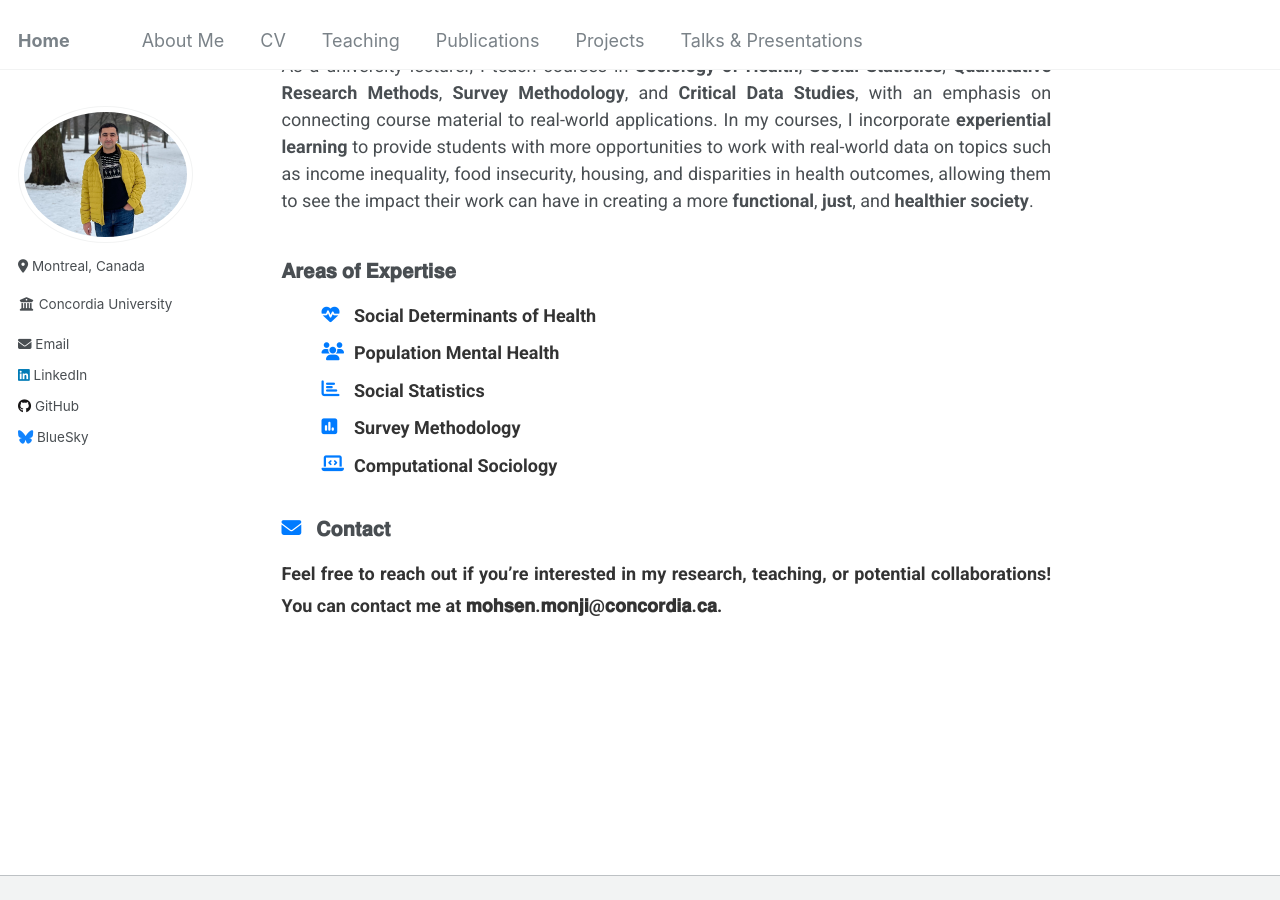
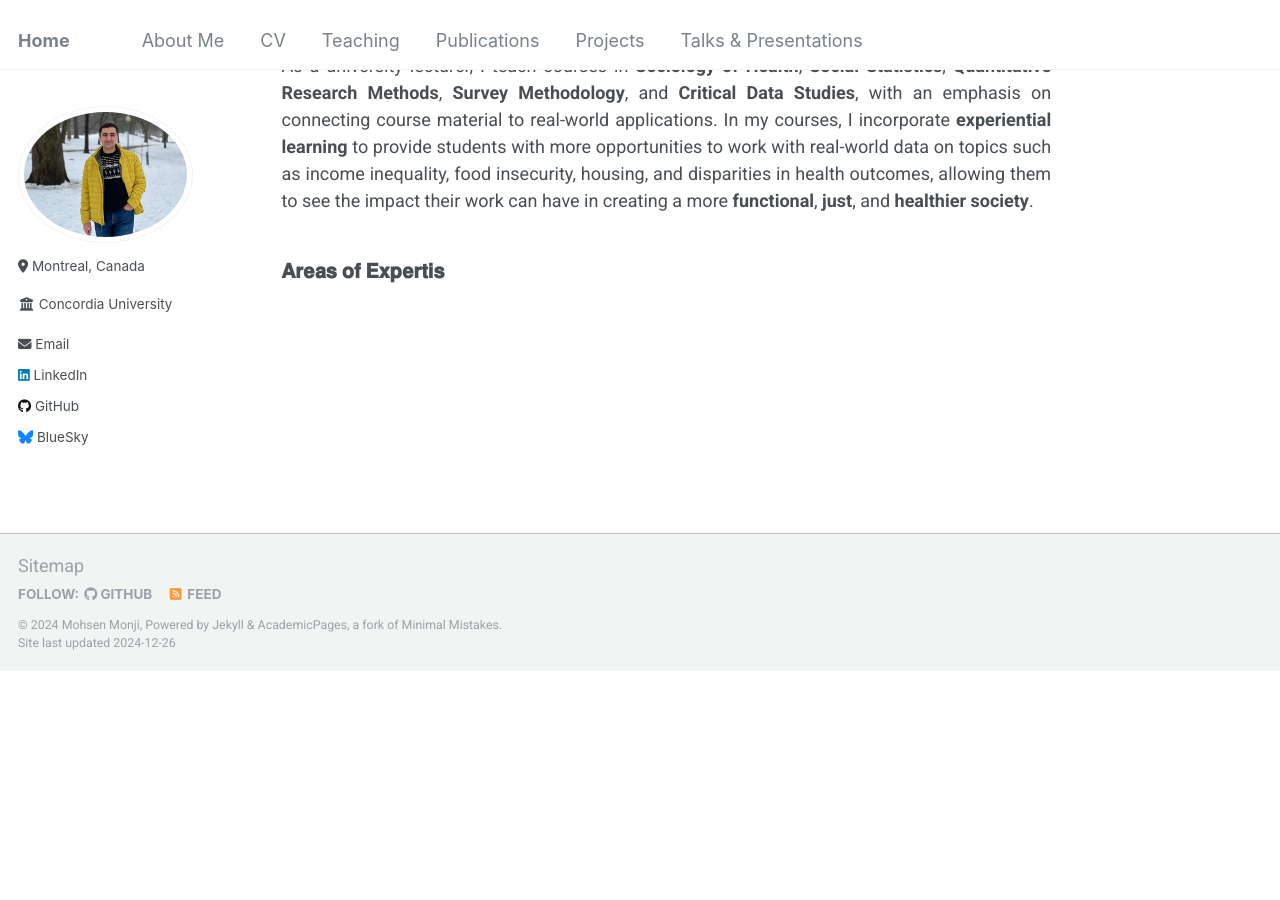
Before and after one commit to Mohsnmonji/mohsnmonji.github.io, a Jekyll site: the page built from about-me.md, in a window 1280 px wide and 900 px high, scrolled down 517 px. Built offline with Jekyll 4.4.1, drawn with Linux system fonts in a browser that asks for light colours; after the commit the page ends 1188 px from its top, so only the background shows below that.

Commit message:
Update about-me.md

```diff
--- a/about-me.md
+++ b/about-me.md
@@ -72,19 +72,4 @@ author_profile: true
 </div>
 
 <div class="expertise">
-  𝐀𝐫𝐞𝐚𝐬 𝐨𝐟 𝐄𝐱𝐩𝐞𝐫𝐭𝐢𝐬𝐞
-  <ul>
-    <li><i class="fas fa-heartbeat icon"></i> Social Determinants of Health</li>
-    <li><i class="fas fa-users icon"></i> Population Mental Health</li>
-    <li><i class="fas fa-chart-bar icon"></i> Social Statistics</li>
-    <li><i class="fas fa-poll icon"></i> Survey Methodology</li>
-    <li><i class="fas fa-laptop-code icon"></i> Computational Sociology</li>
-  </ul>
-</div>
-
-<div class="contact">
-  <i class="fas fa-envelope icon"></i> 𝐂𝐨𝐧𝐭𝐚𝐜𝐭
-  <p>
-    Feel free to reach out if you’re interested in my research, teaching, or potential collaborations! You can contact me at <span class="email">𝐦𝐨𝐡𝐬𝐞𝐧.𝐦𝐨𝐧𝐣𝐢@𝐜𝐨𝐧𝐜𝐨𝐫𝐝𝐢𝐚.𝐜𝐚</span>.
-  </p>
-</div>
+  𝐀𝐫𝐞𝐚𝐬 𝐨𝐟 𝐄𝐱𝐩𝐞𝐫𝐭𝐢𝐬
```
